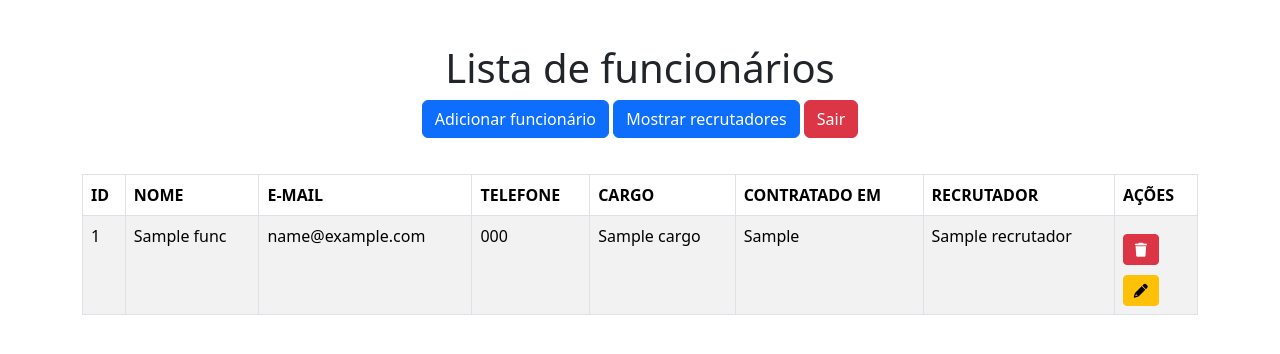
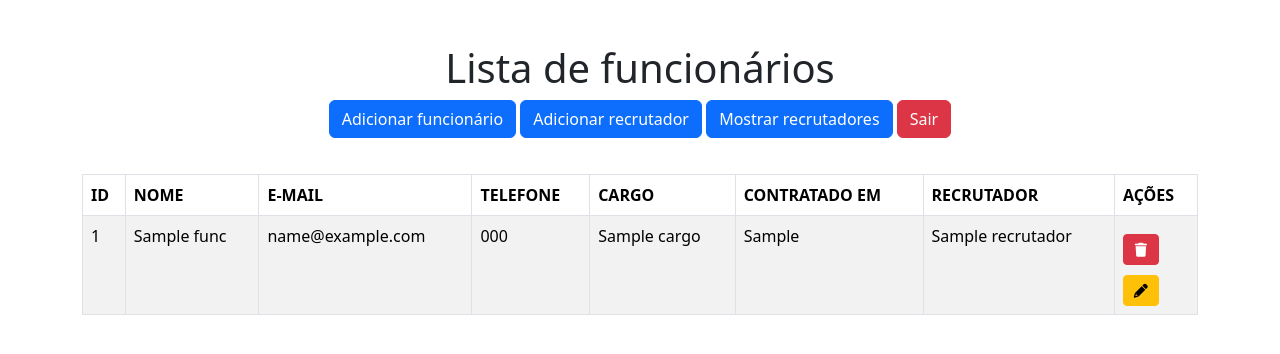
Before and after one commit to Alephmihaelis/projeto_final_do_curso_SENAC, a Flask app: template templates/index.html in a window 1280 px wide. Shown: the top 354 px of the page. Run offline with Flask 3, Linux system fonts and the light colour scheme; the visitor is signed in with stand-in values (Sample User, id 1); tables that the repository leaves empty hold one stand-in row (values such as "Sample post"); the template is opened without the code that fills it: most values are stand-ins (such as "Sample title", 1, 10 or a date in 2020).

Commit message:
Update index.html

```diff
--- a/templates/index.html
+++ b/templates/index.html
@@ -19,6 +19,7 @@
             {% endif %}
             {% if 'recrutador_id' in session %}
             <a href="{{ url_for('add_func') }}" class="btn btn-primary">Adicionar funcionário</a>
+            <a href="{{ url_for('add_recrut') }}" class="btn btn-primary">Adicionar recrutador</a>
             {% endif %}
             <a href="{{ url_for('show_recrut') }}" class="btn btn-primary">Mostrar recrutadores</a>
 
```
